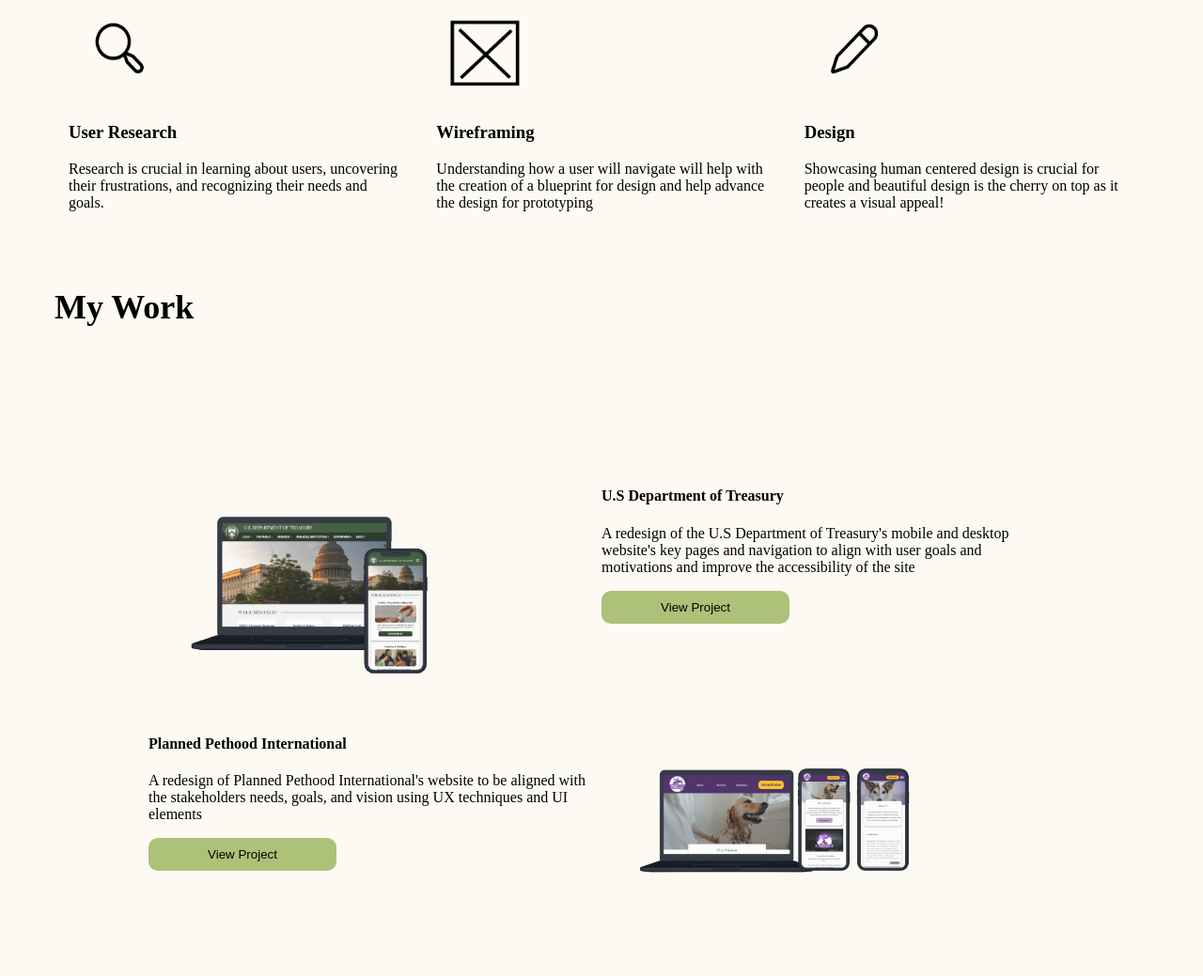
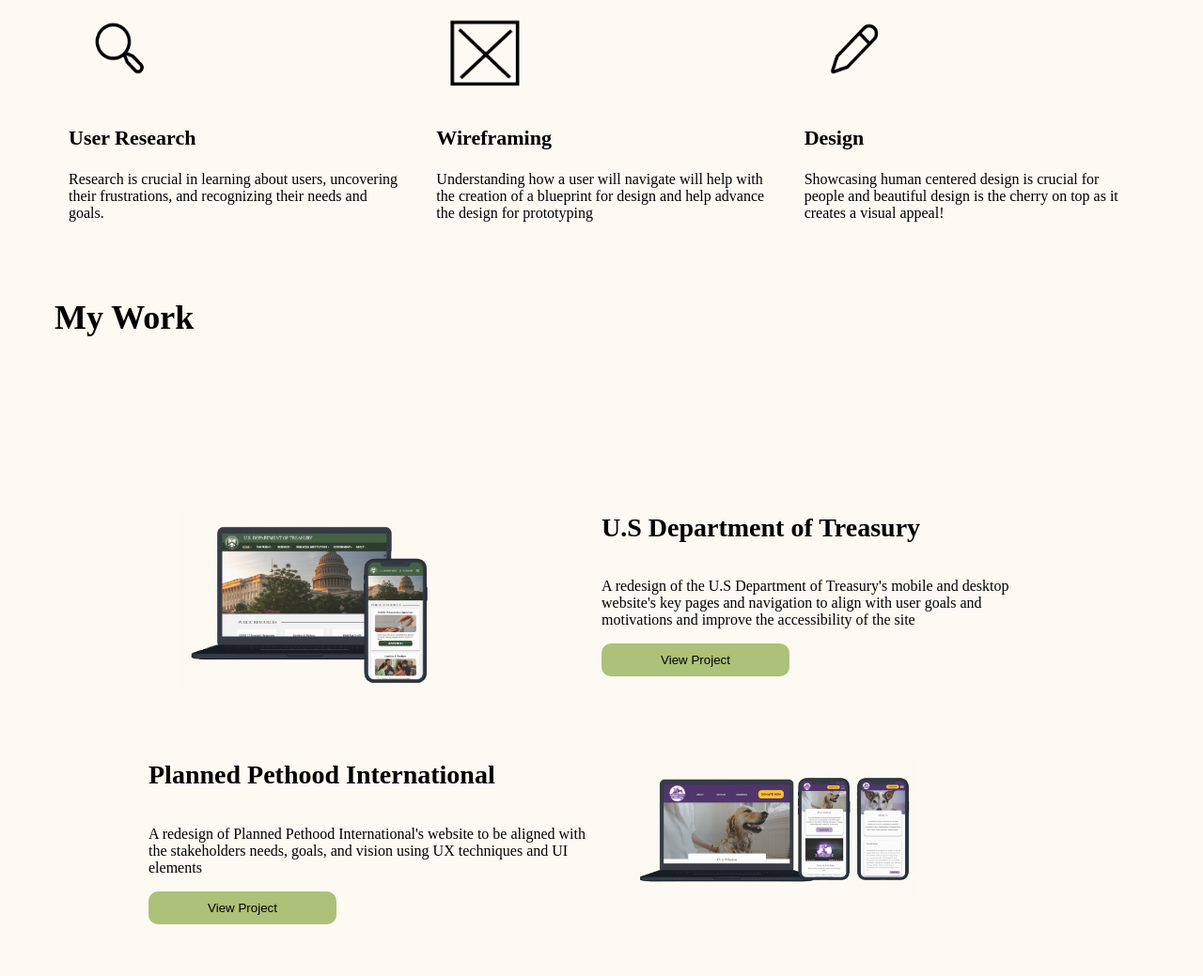
Before and after one commit to esthersyi/UX_UI_HW_19, a plain HTML site: page index.html in a window 1280 px wide. Shown: the part 754-1793 px from the top of the page at 94% size. Drawn offline with nearby package versions, Linux system fonts and the light colour scheme.

Commit message:
font size

```diff
--- a/css/style.css
+++ b/css/style.css
@@ -237,10 +237,18 @@ h2 {
     font-family: 'Open Sans', sans-serif; */
 }
 
+h3 {
+    font-size: 22px;
+}
+
 h4 {
-    /* font-size: 22px;
-    font-family: 'Montserrat', sans-serif;
+    font-size: 28px;
+    /*font-family: 'Montserrat', sans-serif;
     font-family: 'Noto Serif Telugu', serif;
     font-family: 'Open Sans', sans-serif;
     font-family: 'Raleway', sans-serif; */
 }
+
+p {
+    font-size: 24pxpx;
+}
```
